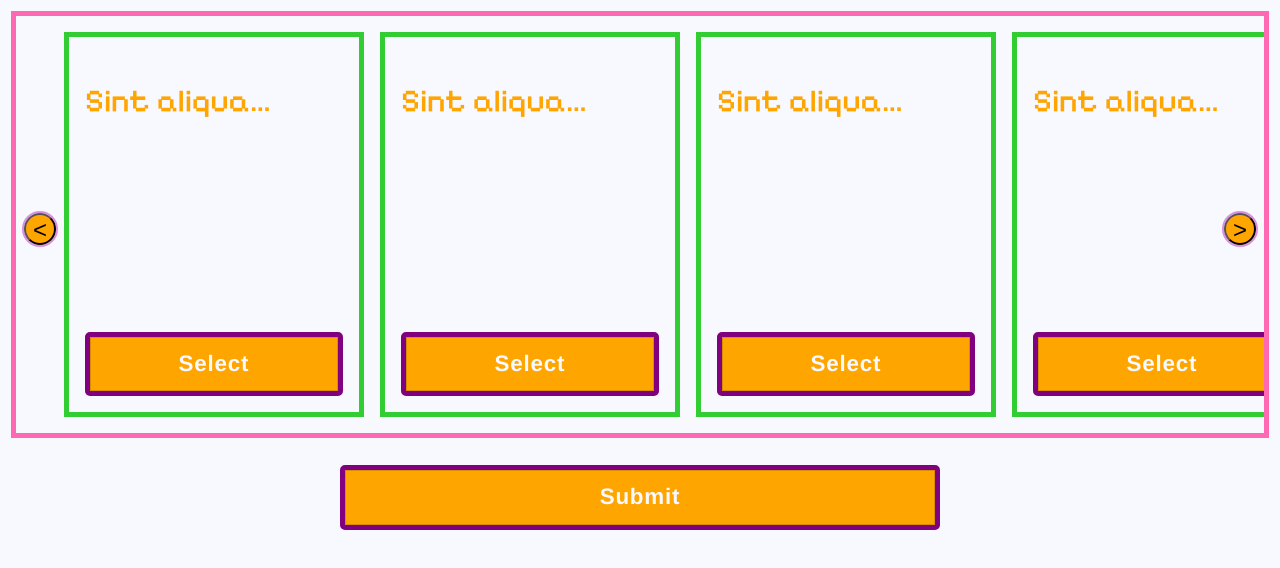
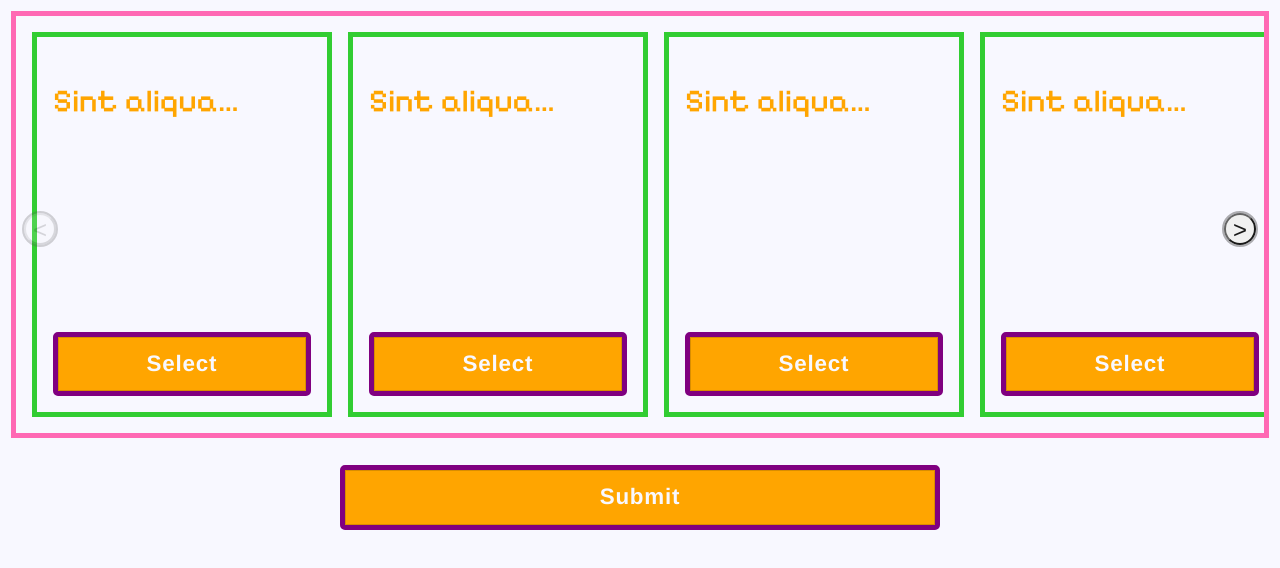
Before and after one commit to d4v3w/d4v3w-demos, a React (Create React App) app: page /carousel in a window 1280 px wide. Shown: the top 568 px of the page. Built offline with nearby package versions, Linux system fonts and the light colour scheme; the HTML template or start-up script is replaced by a standard one; a web font is replaced by a local one.

Commit message:
Carousel navigation now disables at min/max

```diff
--- a/src/components/Carousel.module.css
+++ b/src/components/Carousel.module.css
@@ -21,7 +21,3 @@
   height: 0;
   background: transparent; /* make scrollbar transparent */
 }
-
-.scroller > .item {
-  scroll-snap-align: start;
-}
--- a/src/components/Carousel.tsx
+++ b/src/components/Carousel.tsx
@@ -15,10 +15,13 @@ export const Carousel = () => {
   const itemRefs = useRef<HTMLElement[]>([]);
 
   const updateQuery = (e: number) => {
-    setQuery((prev) => {
-      prev.set(URL_STATE_QUERY, e.toString());
-      return prev;
-    });
+    setQuery(
+      (prev) => {
+        prev.set(URL_STATE_QUERY, e.toString());
+        return prev;
+      },
+      { replace: true },
+    );
   };
 
   enum Direction {
@@ -41,8 +44,6 @@ export const Carousel = () => {
     const currentItem = itemRefs.current[selected];
     currentItem?.scrollIntoView({
       behavior: "smooth",
-      block: "start",
-      inline: "nearest",
     });
   }, [selected]);
 
@@ -53,6 +54,7 @@ export const Carousel = () => {
         onClick={() => {
           handleScrollClick(false);
         }}
+        disabled={selected <= 0}
       />
       <div className={styles.scroller}>
         {[...Array(MAX_ITEMS).keys()].map((key) => {
@@ -80,6 +82,7 @@ export const Carousel = () => {
         onClick={() => {
           handleScrollClick(true);
         }}
+        disabled={selected >= MAX_ITEMS - 1}
       />
       <form ref={formRef} action="">
         <input
--- a/src/components/CarouselChild.module.css
+++ b/src/components/CarouselChild.module.css
@@ -2,6 +2,7 @@
   font-size: larger;
   border: 5px solid limegreen;
   padding: 1rem;
+  scroll-snap-align: start;
 }
 
 .item.selected {
--- a/src/components/ScrollButton.module.css
+++ b/src/components/ScrollButton.module.css
@@ -4,16 +4,22 @@
   font-weight: var(--font-weight-medium);
   position: absolute;
   outline: 2px solid rgba(187, 41, 187, 0.5);
-  background: orange;
   text-align: center;
   height: var(--_scroll-button-size);
   width: var(--_scroll-button-size);
   z-index: 1;
   top: calc(45% - var(--_scroll-button-size));
   transition: outline 0.6s linear;
+  filter: grayscale(1);
+  opacity: 0.9;
 }
 
-.scroll:hover:after {
+.scroll:disabled {
+  filter: grayscale(1);
+  opacity: 0.5;
+}
+
+.scroll:not(:disabled):hover:after {
   position: absolute;
   top: -10px;
   left: -10px;
--- a/src/components/ScrollButton.tsx
+++ b/src/components/ScrollButton.tsx
@@ -9,11 +9,13 @@ enum Direction {
 interface ScrollButtonProps {
   direction?: Direction;
   onClick: (isRight: boolean) => void;
+  disabled?: boolean;
 }
 
 export const ScrollButton = ({
   direction = Direction.left,
   onClick,
+  disabled = false,
 }: ScrollButtonProps) => {
   const isRight: boolean = direction === Direction.right;
   const text = isRight ? ">" : "<";
@@ -28,6 +30,7 @@ export const ScrollButton = ({
         isRight ? styles.right : styles.left,
       )}
       title={title}
+      disabled={disabled}
     >
       {text}
     </button>
```
